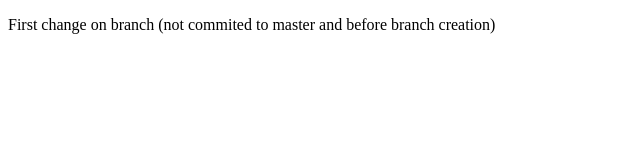
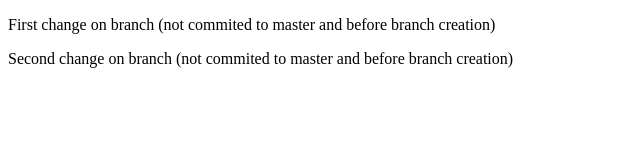
Before and after one commit to Enzo-PsK/git-test, a plain HTML site: page index.html in a window 1280 px wide. Shown: the whole page, without its empty margins (0-640 px from the left). Drawn offline with Linux system fonts and the light colour scheme.

Commit message:
Second change bf branch def

```diff
--- a/index.html
+++ b/index.html
@@ -14,6 +14,7 @@
     </head>
     <body>
         <p>First change on branch (not commited to master and before branch creation)</p>
+        <p>Second change on branch (not commited to master and before branch creation)</p>
         <!--[if lt IE 7]>
             <p class="browsehappy">You are using an <strong>outdated</strong> browser. Please <a href="#">upgrade your browser</a> to improve your experience.</p>
         <![endif]-->
```
